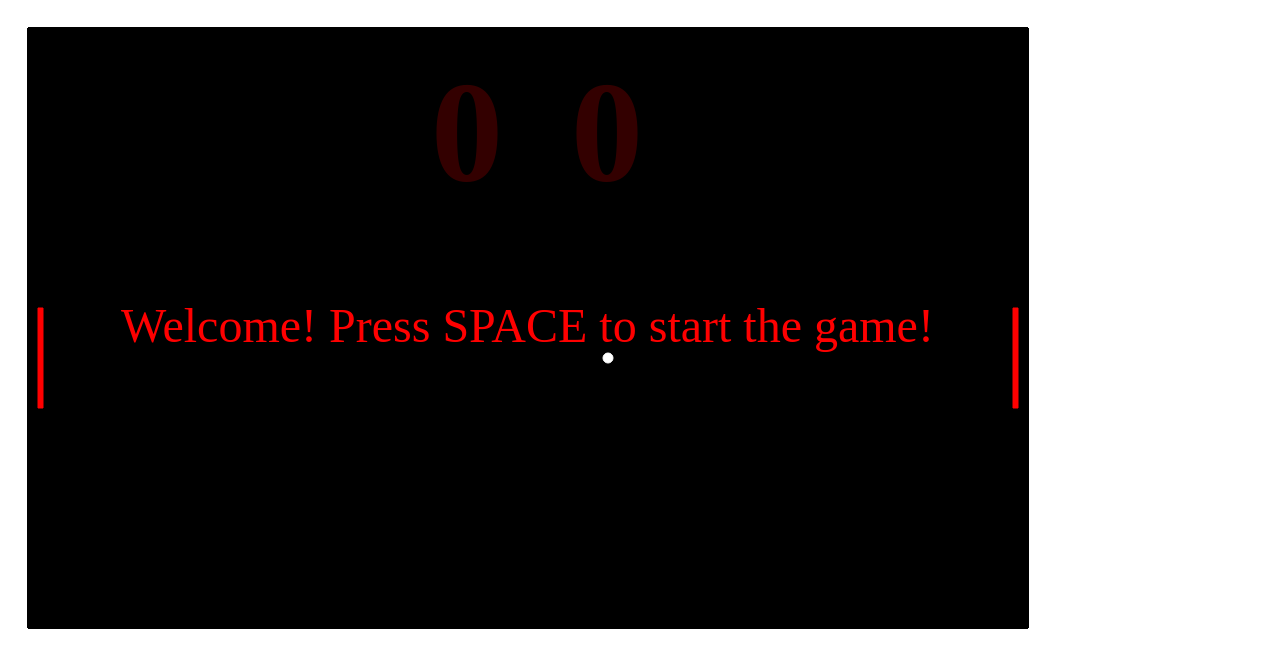
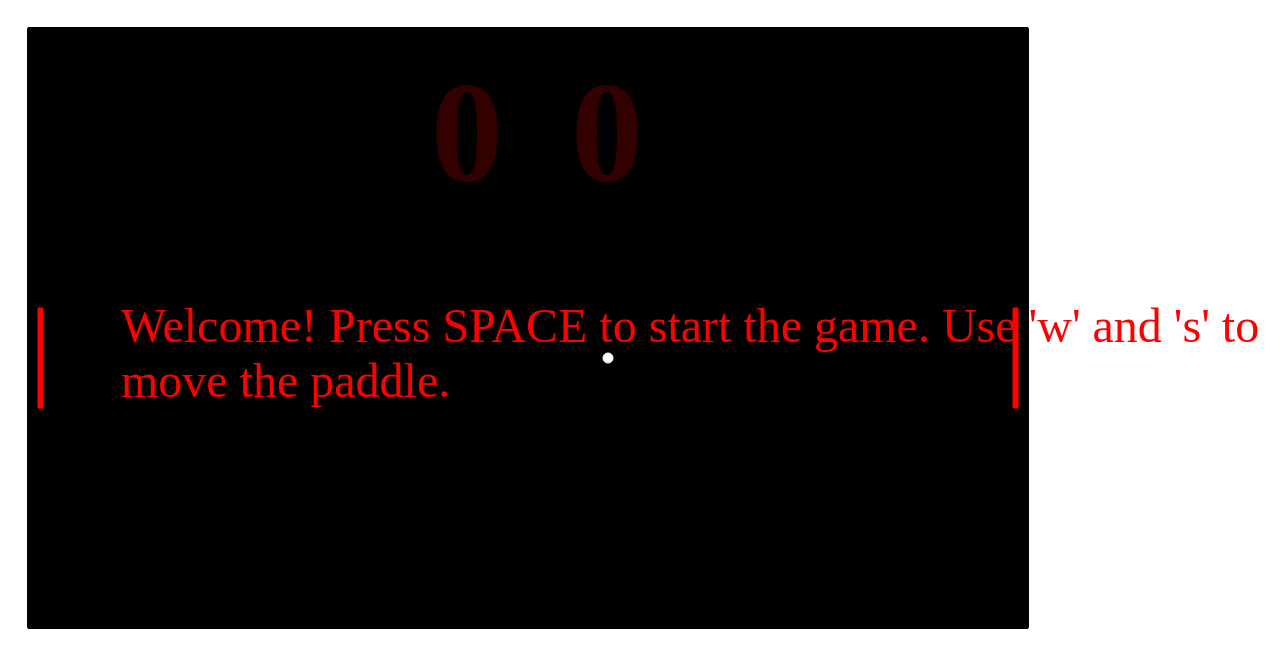
Before and after one commit to Alexashooo/pong, a plain HTML site: page index.html in a window 1280 px wide. Shown: the top 668 px of the page. Drawn offline with Linux system fonts and the light colour scheme.

Commit message:
Some text changes

```diff
--- a/index.html
+++ b/index.html
@@ -4,7 +4,7 @@
 
 <div id="player">0</div>
 <div id="com">0</div>
-<p id="onload_greeting">Welcome! Press SPACE to start the game!</p>
+<p id="onload_greeting">Welcome! Press SPACE to start the game. Use 'w' and 's' to move the paddle.</p>
 <p id="msg_win">You won! Press SPACE to play again.</p>
 <p id="msg_lose">"Your Kung-fu is no good!" Press SPACE to start again.</p>
 
```
Also changed, not shown: scripting.js (+1 -11 lines), README.txt (deleted), 1 other file.
